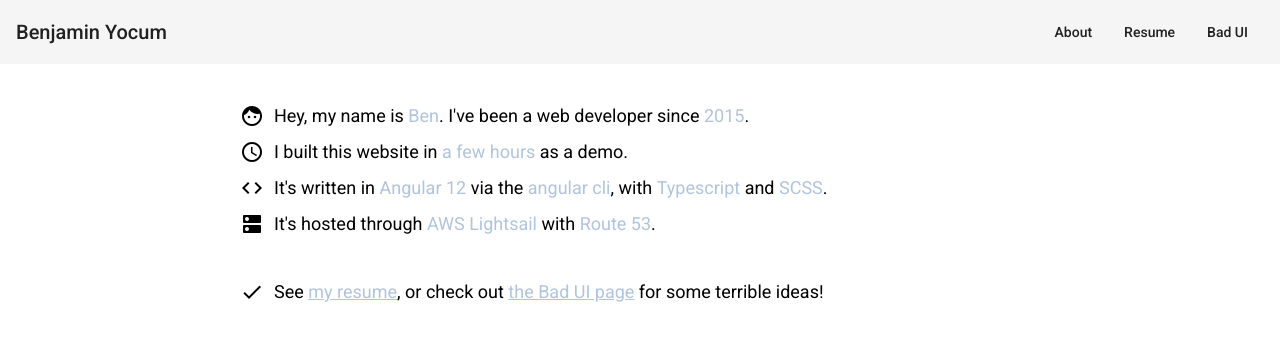
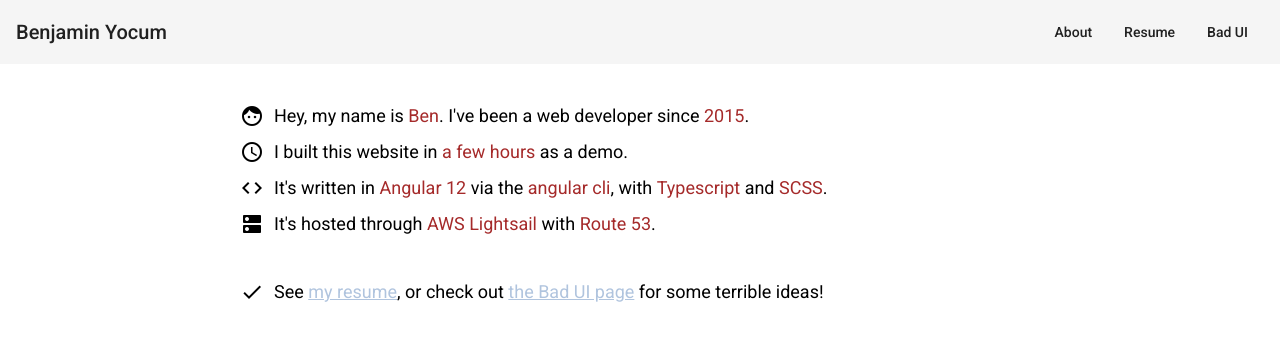
Before and after one commit to GitSage/com-benyocum, an Angular app: page /about in a window 1280 px wide. Shown: the top 340 px of the page. Built offline with nearby package versions, Linux system fonts and the light colour scheme.

Commit message:
Minor visual improvements

```diff
--- a/src/app/about/about.component.scss
+++ b/src/app/about/about.component.scss
@@ -8,10 +8,6 @@ a {
   color: lightsteelblue;
 }
 
-.highlight {
-  color: lightsteelblue;
-}
-
 mat-icon {
   margin-right: 10px;
 }
--- a/src/app/resume/resume.component.html
+++ b/src/app/resume/resume.component.html
@@ -1,9 +1,9 @@
 <mat-spinner *ngIf="loading"></mat-spinner>
-<div id="resume-iframe-container">
+<div id="resume-iframe-container" [style.display]="loading ? 'none' : 'block'">
+  <h3>This is an <span class="highlight">embedded Word document</span> hosted through Microsoft OneDrive.</h3>
   <iframe
     src="https://onedrive.live.com/embed?cid=69111B9E848BC4CA&resid=69111B9E848BC4CA%2125232&authkey=AI0lmwg9uYgbCvw&em=2"
     id="resume-iframe"
-    [style.display]="loading ? 'none' : 'block'"
     (load)="loading=false"
   ></iframe>
 </div>
--- a/src/app/resume/resume.component.scss
+++ b/src/app/resume/resume.component.scss
@@ -7,7 +7,7 @@ mat-spinner {
   border: none;
   overflow: hidden;
   width: 870px;
-  height: 870px;
+  height: calc(90vh - 160px);
   margin-left: auto;
   margin-right: auto;
 }
--- a/src/styles.scss
+++ b/src/styles.scss
@@ -2,3 +2,7 @@
 
 html, body { height: 100%; }
 body { margin: 0; font-family: Roboto, "Helvetica Neue", sans-serif; }
+
+.highlight {
+  color: brown;
+}
```
